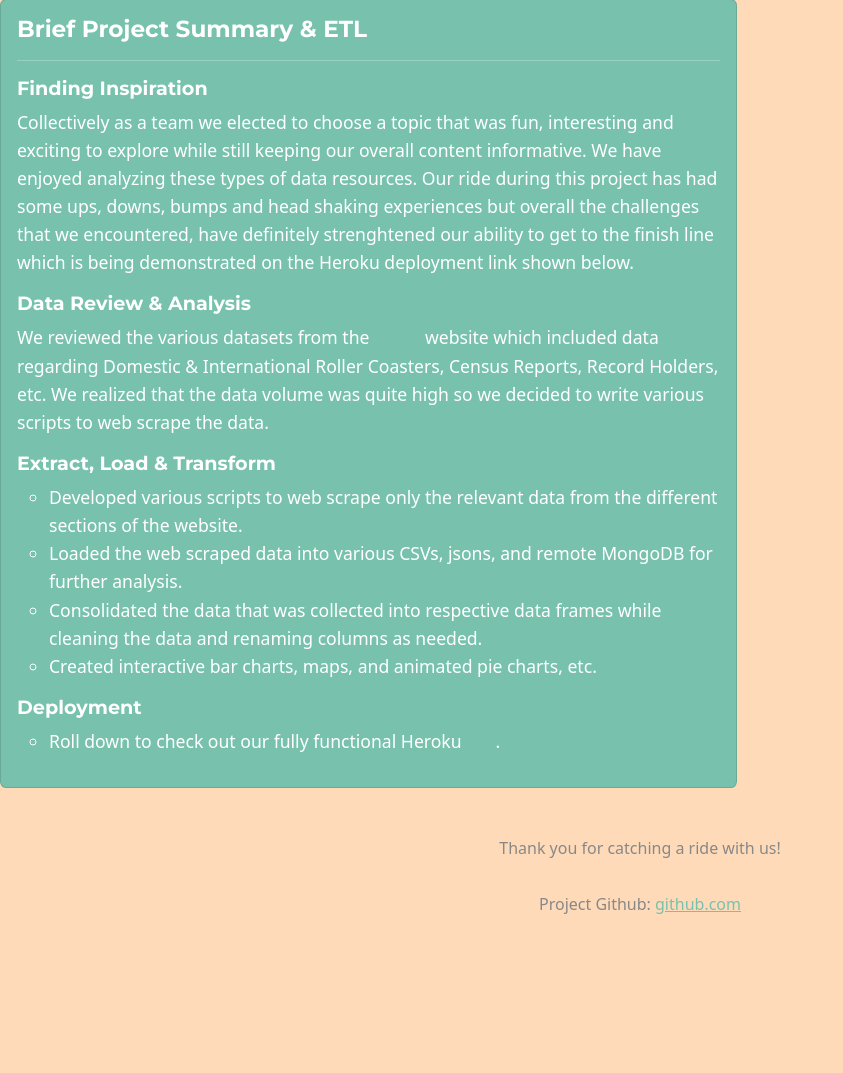
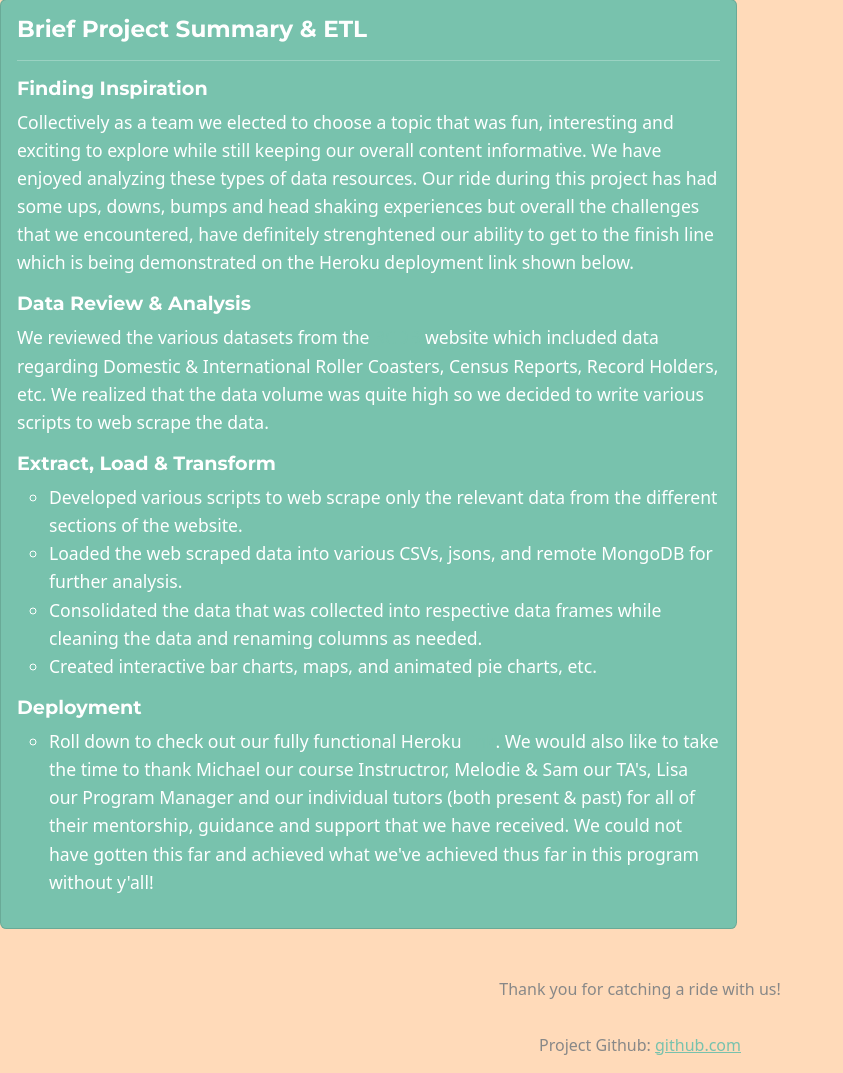
Before and after one commit to MorgaineB/Project2, a Flask app: template templates/about.html in a window 1280 px wide. Shown: the part 2146-3219 px from the top of the page, without its empty margins (0-843 px from the left). Before the commit the page ends 3060 px from the top, so only its background shows below. Run offline with Flask 2, Linux system fonts and the light colour scheme; the template is opened without the code that fills it, so the values that code supplies are empty; some libraries are stand-ins or nearby versions.

Commit message:
modified templates/about.html file

```diff
--- a/templates/about.html
+++ b/templates/about.html
@@ -209,6 +209,7 @@
               <ul style="font-size:110%; line-height: 1.6; list-style-type: circle;">
                   <li>
                       Roll down to check out our fully functional Heroku <a href="https://how-we-roll.herokuapp.com/">link</a>.
+                      We would also like to take the time to thank Michael our course Instructror, Melodie & Sam our TA's, Lisa our Program Manager and our individual tutors (both present & past) for all of their mentorship, guidance and support that we have received. We could not have gotten this far and achieved what we've achieved thus far in this program without y'all!
                   </li>
               </ul>
           </div>
```
